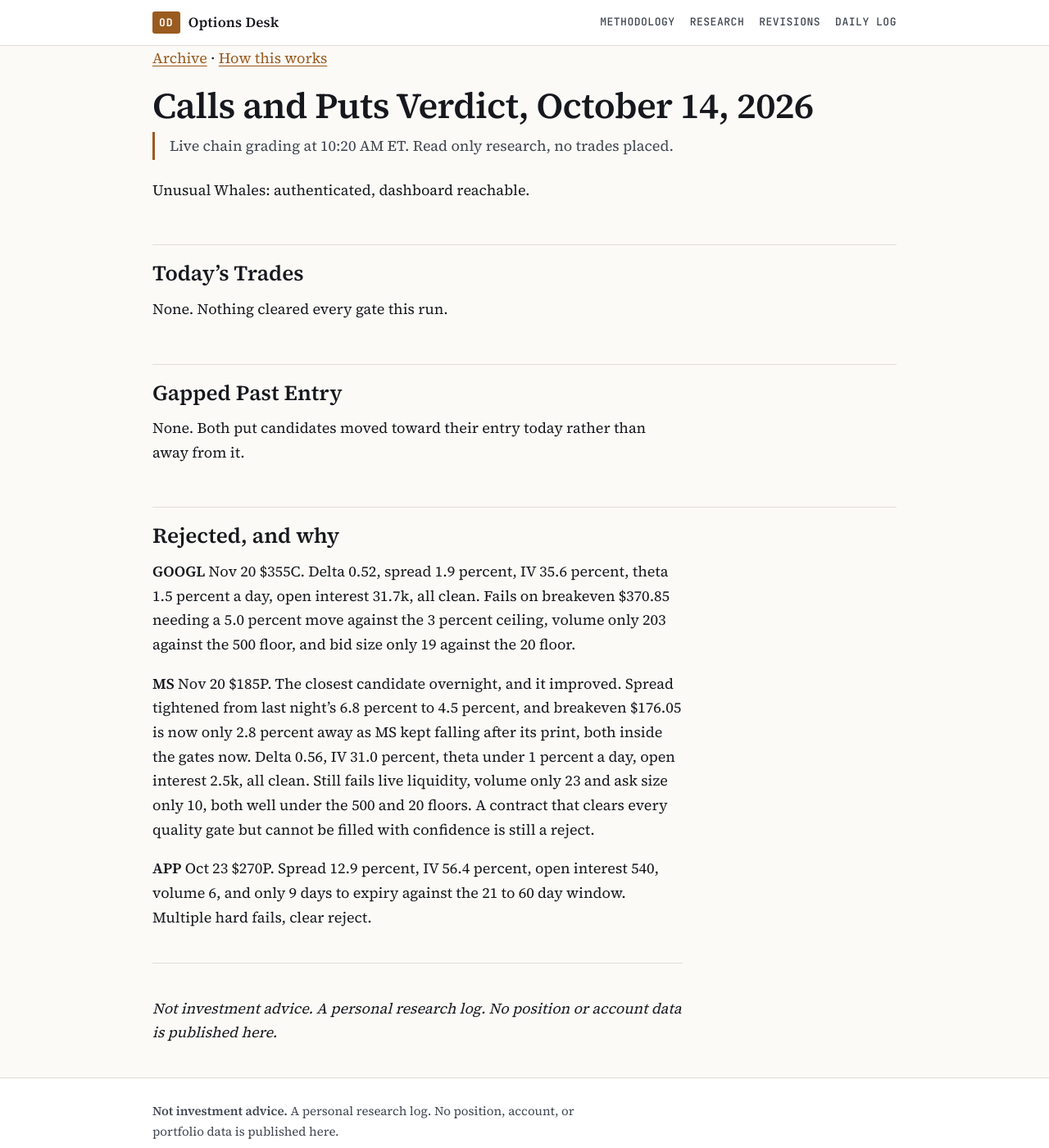
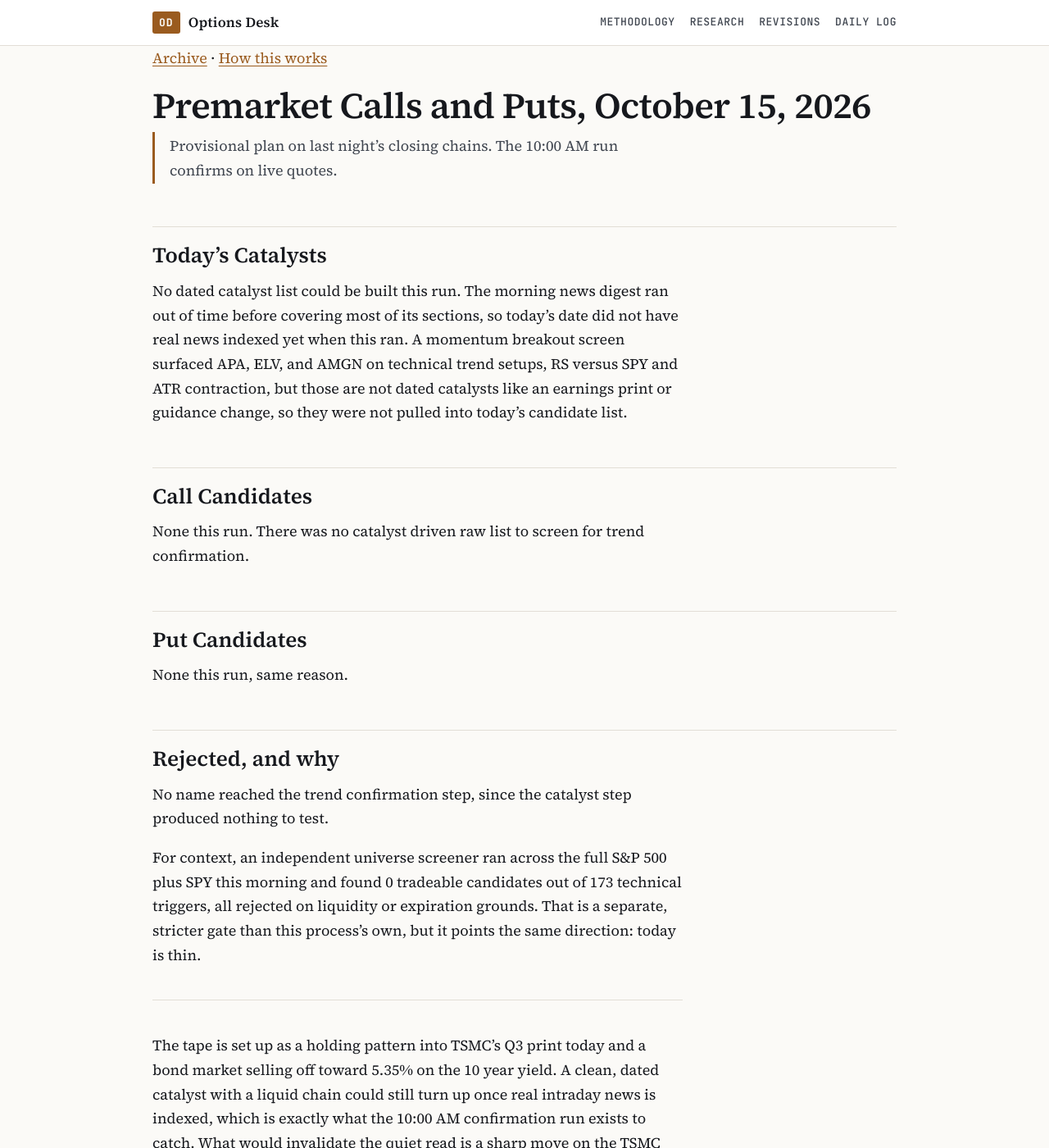
Before and after one commit to carolinehutchins05-prog/options-desk, a Jekyll site: the page built from index.md, in a window 1280 px wide and 1400 px high. Shown: the whole window at 82% size. Built offline with Jekyll 4.4.1, drawn with Linux system fonts in a browser that asks for light colours; some of the changed text lies outside the part shown.

Commit message:
Premarket Plan, 2026-10-15
Co-Authored-By: Claude Opus 5 <noreply@anthropic.com>

```diff
--- a/index.md
+++ b/index.md
@@ -6,24 +6,25 @@ title: Options Desk
 [Archive](archive/) · [How this works](https://github.com/carolinehutchins05-prog/options-desk#readme)
 
 
-# Calls and Puts Verdict, October 14, 2026
-> Live chain grading at 10:20 AM ET. Read only research, no trades placed.
+# Premarket Calls and Puts, October 15, 2026
+> Provisional plan on last night's closing chains. The 10:00 AM run confirms on live quotes.
 
-Unusual Whales: authenticated, dashboard reachable.
+## Today's Catalysts
+No dated catalyst list could be built this run. The morning news digest ran out of time before covering most of its sections, so today's date did not have real news indexed yet when this ran. A momentum breakout screen surfaced APA, ELV, and AMGN on technical trend setups, RS versus SPY and ATR contraction, but those are not dated catalysts like an earnings print or guidance change, so they were not pulled into today's candidate list.
 
-## Today's Trades
-None. Nothing cleared every gate this run.
+## Call Candidates
+None this run. There was no catalyst driven raw list to screen for trend confirmation.
 
-## Gapped Past Entry
-None. Both put candidates moved toward their entry today rather than away from it.
+## Put Candidates
+None this run, same reason.
 
 ## Rejected, and why
-**GOOGL** Nov 20 $355C. Delta 0.52, spread 1.9 percent, IV 35.6 percent, theta 1.5 percent a day, open interest 31.7k, all clean. Fails on breakeven $370.85 needing a 5.0 percent move against the 3 percent ceiling, volume only 203 against the 500 floor, and bid size only 19 against the 20 floor.
+No name reached the trend confirmation step, since the catalyst step produced nothing to test.
 
-**MS** Nov 20 $185P. The closest candidate overnight, and it improved. Spread tightened from last night's 6.8 percent to 4.5 percent, and breakeven $176.05 is now only 2.8 percent away as MS kept falling after its print, both inside the gates now. Delta 0.56, IV 31.0 percent, theta under 1 percent a day, open interest 2.5k, all clean. Still fails live liquidity, volume only 23 and ask size only 10, both well under the 500 and 20 floors. A contract that clears every quality gate but cannot be filled with confidence is still a reject.
+For context, an independent universe screener ran across the full S&P 500 plus SPY this morning and found 0 tradeable candidates out of 173 technical triggers, all rejected on liquidity or expiration grounds. That is a separate, stricter gate than this process's own, but it points the same direction: today is thin.
 
-**APP** Oct 23 $270P. Spread 12.9 percent, IV 56.4 percent, open interest 540, volume 6, and only 9 days to expiry against the 21 to 60 day window. Multiple hard fails, clear reject.
-
+---
+The tape is set up as a holding pattern into TSMC's Q3 print today and a bond market selling off toward 5.35% on the 10 year yield. A clean, dated catalyst with a liquid chain could still turn up once real intraday news is indexed, which is exactly what the 10:00 AM confirmation run exists to catch. What would invalidate the quiet read is a sharp move on the TSMC print spilling into the broader semis complex, or a surprise on this week's retail sales print.
 
 ---
 *Not investment advice. A personal research log. No position or account data is published here.*
```
Also changed, not shown: archive/2026-10-15-premarket.md (added, +24 -0 lines), archive/index.md (+1 -0 lines).
